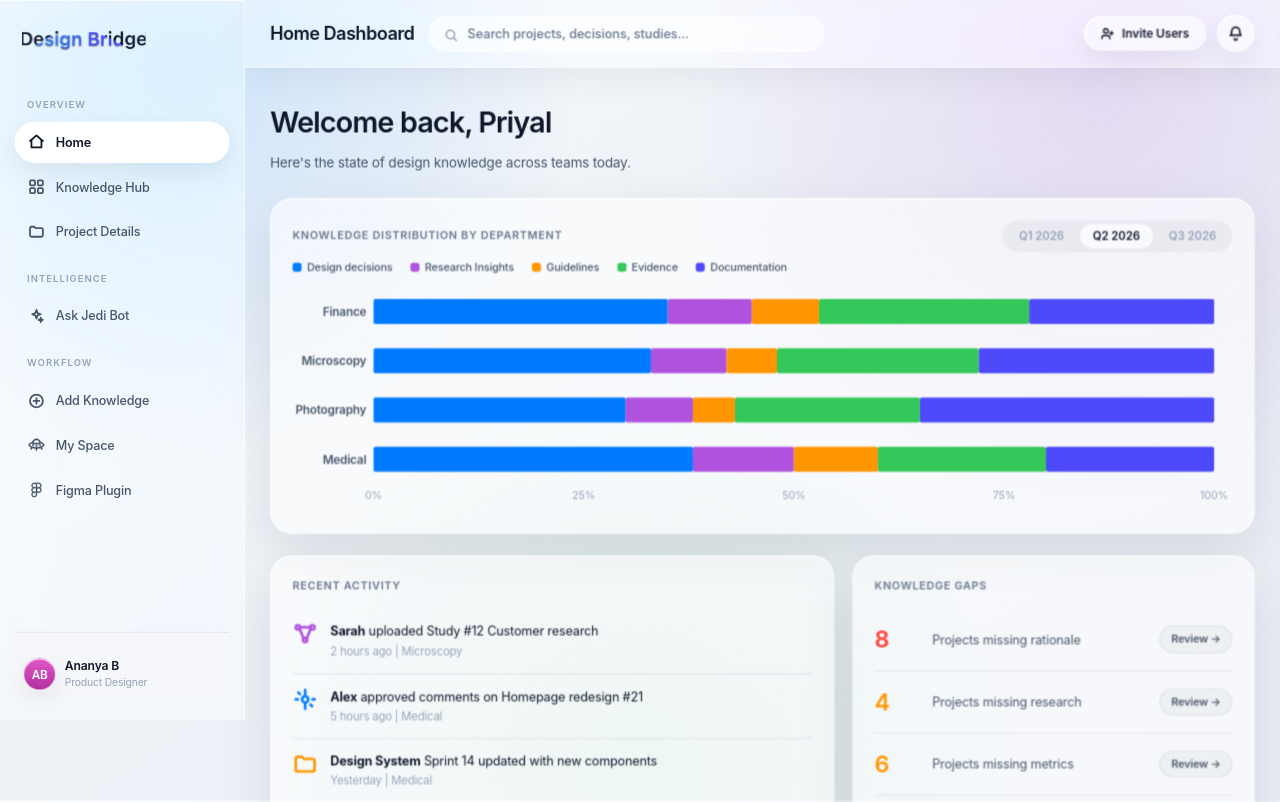
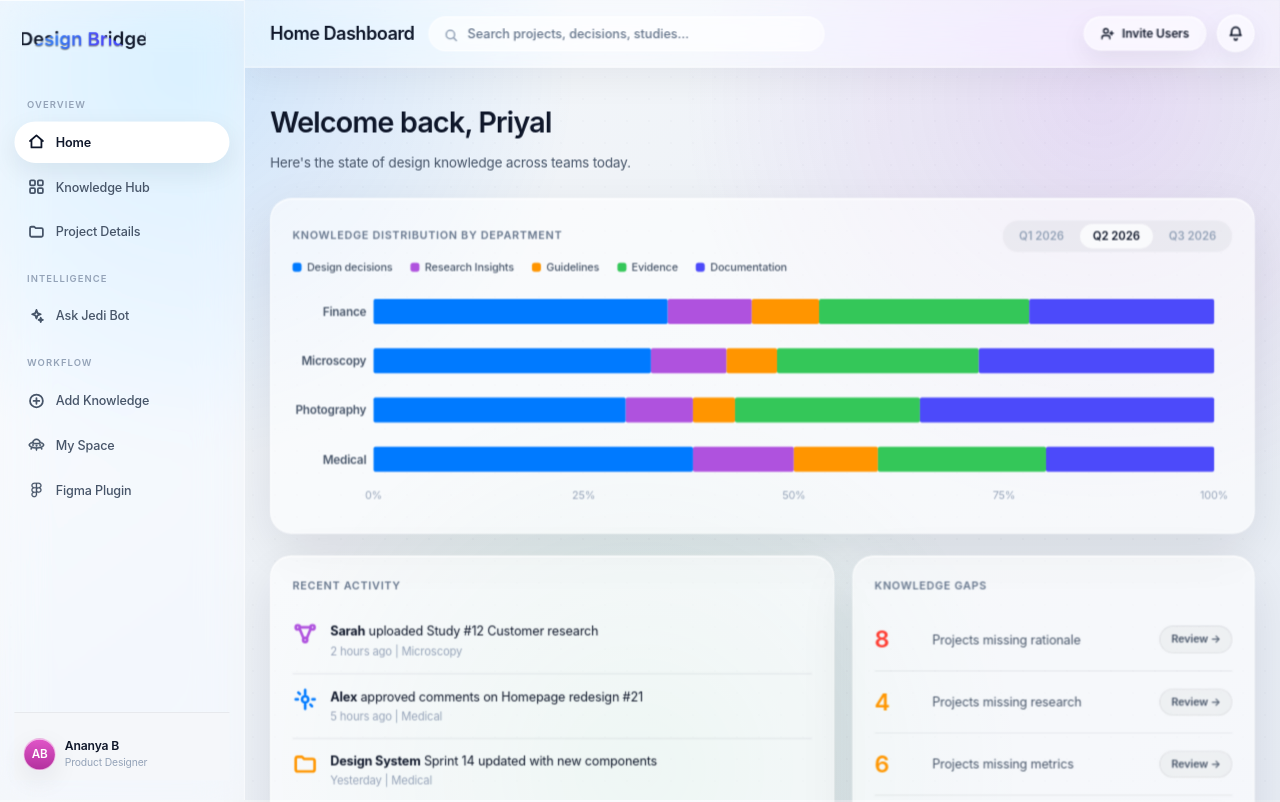
Before and after one commit to Priyal-design/Design-bridge-2, a React (Vite) app: page /dashboard in a window 1280 px wide. Shown: the top 802 px of the page. Built offline with nearby package versions, Linux system fonts and the light colour scheme.

Commit message:
Fix scaled sidebar height override

```diff
--- a/src/index.css
+++ b/src/index.css
@@ -262,10 +262,6 @@ input, textarea, select { font-family: inherit; }
     width: 111.111%;
     min-height: 111.111vh;
   }
-
-  .sidebar {
-    height: 111.111vh;
-  }
 }
 
 .sidebar {
@@ -283,6 +279,12 @@ input, textarea, select { font-family: inherit; }
   -webkit-backdrop-filter: blur(var(--blur)) var(--sat);
   border-right: 1px solid var(--glass-border);
   box-shadow: inset 0 1px 0 var(--glass-highlight);
+}
+
+@media (min-width: 1024px) {
+  .sidebar {
+    height: 111.111vh;
+  }
 }
 
 .brand {
```
